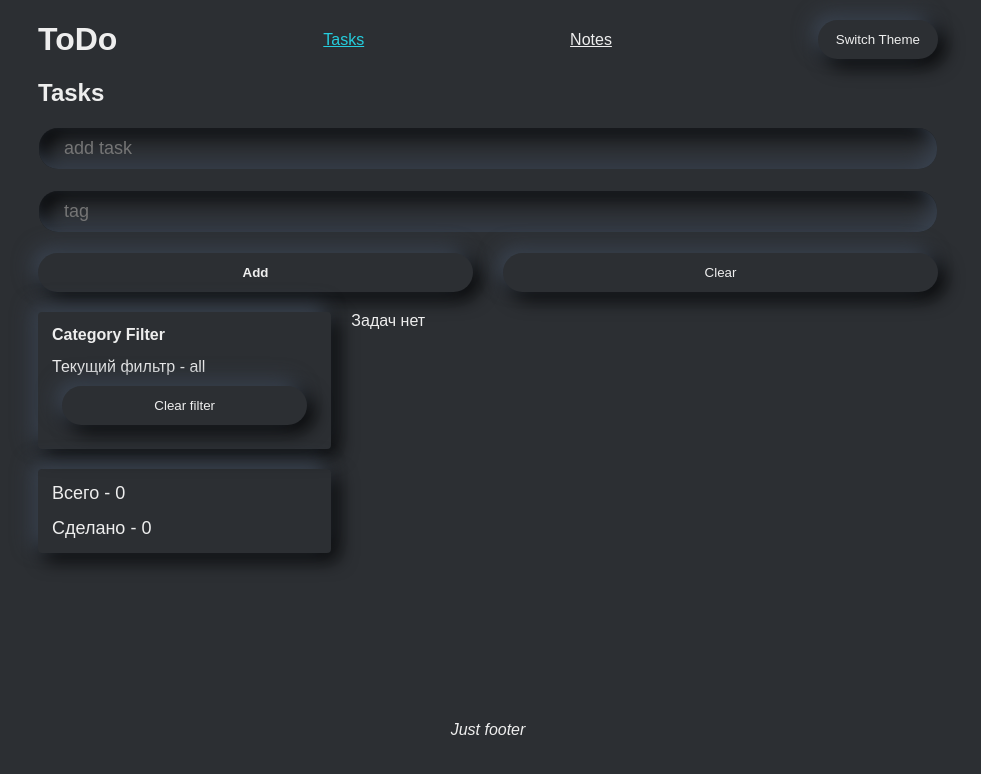
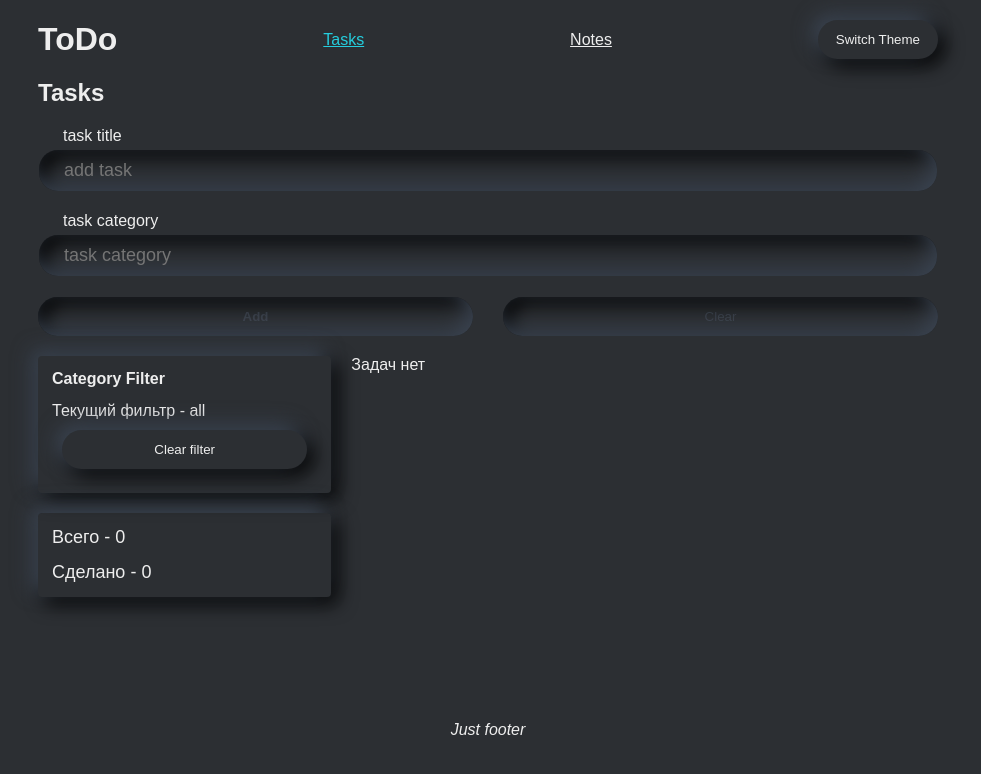
Before and after one commit to dgavrichkov/TaskListMain, a React (Create React App) app: page /TaskListMain/tasks in a window 1280 px wide. Shown: the top 774 px of the page, without its empty margins (152-1133 px from the left). Built offline with nearby package versions, Linux system fonts and the light colour scheme.

Commit message:
Добавлено блокирование кнопок формы

```diff
--- a/src/components/Button.tsx
+++ b/src/components/Button.tsx
@@ -1,23 +1,26 @@
 import styled from "styled-components";
 
 type ButtonProps = {
-  children?: React.ReactNode,
+  children?: React.ReactNode;
   className?: string;
   buttonType?: "button" | "submit" | "reset" | undefined;
+  disabled?: boolean;
   onClick: () => void;
-}
+};
 
 export const Button = ({
   children,
   className,
   buttonType = "button",
-  onClick
+  disabled,
+  onClick,
 }: ButtonProps) => {
   return (
     <StyledButton
       className={className}
       type={buttonType}
       onClick={() => onClick()}
+      disabled={disabled}
     >
       {children}
     </StyledButton>
@@ -42,4 +45,10 @@ const StyledButton = styled.button`
   &:active {
     box-shadow: ${(props) => props.theme.shadows.buttonInset};
   }
+
+  &[disabled] {
+    box-shadow: ${(props) => props.theme.shadows.buttonInset};
+    color: ${(props) => props.theme.colors.pale};
+    pointer-events: none;
+  }
 `;
--- a/src/components/CreateNoteForm.tsx
+++ b/src/components/CreateNoteForm.tsx
@@ -4,29 +4,12 @@ import { StyledForm } from "./styled/StyledForm";
 import { useInput } from "../hooks/useInput";
 import { FormField } from "./elements/FormField";
 import { useForm } from "../hooks/useForm";
-// import { useEffect } from "react";
 
 type FormProps = {
   pageClass?: string;
 };
 
-const formConfig = {
-  name: {
-    initialValue: "",
-    validationSettings: { isRequired: true, minLength: 5 },
-  },
-  category: {
-    initialValue: "",
-    validationSettings: { isRequired: true },
-  },
-  text: {
-    initialValue: "",
-    validationSettings: { isRequired: true, minLength: 10 },
-  },
-};
-
 export const CreateNoteForm = ({ pageClass }: FormProps) => {
-  const form = useForm(formConfig);
   const name = useInput({
     initialValue: "",
     validationSettings: { isRequired: true, minLength: 5 },
@@ -39,12 +22,9 @@ export const CreateNoteForm = ({ pageClass }: FormProps) => {
     initialValue: "",
     validationSettings: { isRequired: true, minLength: 10 },
   });
+  const form = useForm(name, category, text);
 
   const { addNoteAction } = useActions();
-
-  // useEffect(() => {
-  //   console.log(form);
-  // }, [form]);
 
   const handleClear = () => {
     name.clearInput();
@@ -92,10 +72,18 @@ export const CreateNoteForm = ({ pageClass }: FormProps) => {
         name="note-text"
         placeholder="add note text"
       />
-      <BoldButton buttonType="button" onClick={handleAdd}>
+      <BoldButton
+        buttonType="button"
+        onClick={handleAdd}
+        disabled={form.validity && form.touched ? false : true}
+      >
         Add
       </BoldButton>
-      <Button buttonType="button" onClick={handleClear}>
+      <Button
+        buttonType="button"
+        onClick={handleClear}
+        disabled={form.touched ? false : true}
+      >
         Clear
       </Button>
     </StyledForm>
--- a/src/components/CreateTaskForm.tsx
+++ b/src/components/CreateTaskForm.tsx
@@ -2,6 +2,8 @@ import { Button, BoldButton } from "./Button";
 import { useActions } from "../hooks/useActions";
 import { StyledForm } from "./styled/StyledForm";
 import { useInput } from "../hooks/useInput";
+import { useForm } from "../hooks/useForm";
+import { FormField } from "./elements/FormField";
 
 type FormProps = {
   pageClass?: string;
@@ -16,6 +18,7 @@ export const CreateTaskForm = ({ pageClass }: FormProps) => {
     initialValue: "",
     validationSettings: { isRequired: true },
   });
+  const form = useForm(name, category);
 
   const { addTaskAction } = useActions();
 
@@ -37,24 +40,36 @@ export const CreateTaskForm = ({ pageClass }: FormProps) => {
 
   return (
     <StyledForm className={pageClass}>
-      <input
+      <FormField
+        state={name}
+        tag="input"
+        title="task title"
         type="text"
+        id="task-name"
+        name="task-name"
         placeholder="add task"
-        value={name.value}
-        onChange={name.onChange}
-        onBlur={name.onBlur}
       />
-      <input
+      <FormField
+        state={category}
+        tag="input"
+        title="task category"
         type="text"
-        placeholder="tag"
-        value={category.value}
-        onChange={category.onChange}
-        onBlur={category.onBlur}
+        id="task-category"
+        name="task-category"
+        placeholder="task category"
       />
-      <BoldButton buttonType="button" onClick={handleAdd}>
+      <BoldButton
+        buttonType="button"
+        onClick={handleAdd}
+        disabled={form.validity && form.touched ? false : true}
+      >
         Add
       </BoldButton>
-      <Button buttonType="button" onClick={handleClear}>
+      <Button
+        buttonType="button"
+        onClick={handleClear}
+        disabled={form.touched ? false : true}
+      >
         Clear
       </Button>
     </StyledForm>
--- a/src/constants/themes.ts
+++ b/src/constants/themes.ts
@@ -5,7 +5,8 @@ export const THEMES: Themes = {
     colors: {
       primary: "#EEEEEE",
       accent: "#25CEDE",
-        text: "#687891"
+      text: "#687891",
+      pale: "rgba(104, 120, 145, 0.25)",
     },
     shadows: {
       button:
@@ -13,14 +14,15 @@ export const THEMES: Themes = {
       input:
         "inset -5.9893px -5.9893px 17.9679px rgba(255, 255, 255, 0.5), inset 5.9893px 5.9893px 17.9679px rgba(136, 160, 183, 0.25);",
       buttonInset:
-          "inset -5.0934px -5.0934px 15.2802px rgba(255, 255, 255, 0.5),inset 5.0934px 5.0934px 15.2802px rgba(136, 160, 183, 0.25);"
-      }
+        "inset -5.0934px -5.0934px 15.2802px rgba(255, 255, 255, 0.5),inset 5.0934px 5.0934px 15.2802px rgba(136, 160, 183, 0.25);",
+    },
   },
   dark: {
     colors: {
       primary: "#2C2F33",
       accent: "#25CEDE",
-        text: "#eeeeee"
+      text: "#eeeeee",
+      pale: "rgba(104, 120, 145, 0.25)",
     },
     shadows: {
       button:
@@ -28,7 +30,7 @@ export const THEMES: Themes = {
       input:
         "inset -6.22302px -6.22302px 18.6691px #3B4451, inset 6.22302px 6.22302px 18.6691px #000000;",
       buttonInset:
-          "inset -6.22302px -6.22302px 18.6691px #3B4451, inset 6.22302px 6.22302px 18.6691px #000000;"
-      }
-    }
+        "inset -6.22302px -6.22302px 18.6691px #3B4451, inset 6.22302px 6.22302px 18.6691px #000000;",
+    },
+  },
 };
--- a/src/hooks/useForm.ts
+++ b/src/hooks/useForm.ts
@@ -1,14 +1,24 @@
-import {
-  FormConfig,
-  InputValidatorType,
-  ValidationForm,
-} from "../types/ValidationTypes";
+import { InputValidatorType, ValidationForm } from "../types/ValidationTypes";
 
-export const useForm = (config: FormConfig): ValidationForm => {
-  let inputs: { [key: string]: InputValidatorType } = {};
+export const useForm = (...inputs: InputValidatorType[]): ValidationForm => {
+  let validity = false;
+  let touched = false;
+  const invalidInput = inputs.find((input) => input.validator.isValid.isError);
+  const touchedInput = inputs.find((input) => input.isDirty);
+
+  if (invalidInput) {
+    validity = false;
+  } else {
+    validity = true;
+  }
+  if (touchedInput) {
+    touched = true;
+  } else {
+    touched = false;
+  }
 
   return {
-    inputs,
-    formValidity: true,
+    validity,
+    touched,
   };
 };
--- a/src/types/ValidationTypes.ts
+++ b/src/types/ValidationTypes.ts
@@ -42,8 +42,6 @@ export type InputConfig = {
 };
 
 export type ValidationForm = {
-  inputs: {
-    [key: string]: InputValidatorType;
-  };
-  formValidity: boolean;
+  validity: boolean;
+  touched: boolean;
 };
```
Also changed, not shown: src/types/Theme.ts (+4 -3 lines). Lines whose indentation alone changed are shown as unchanged.
